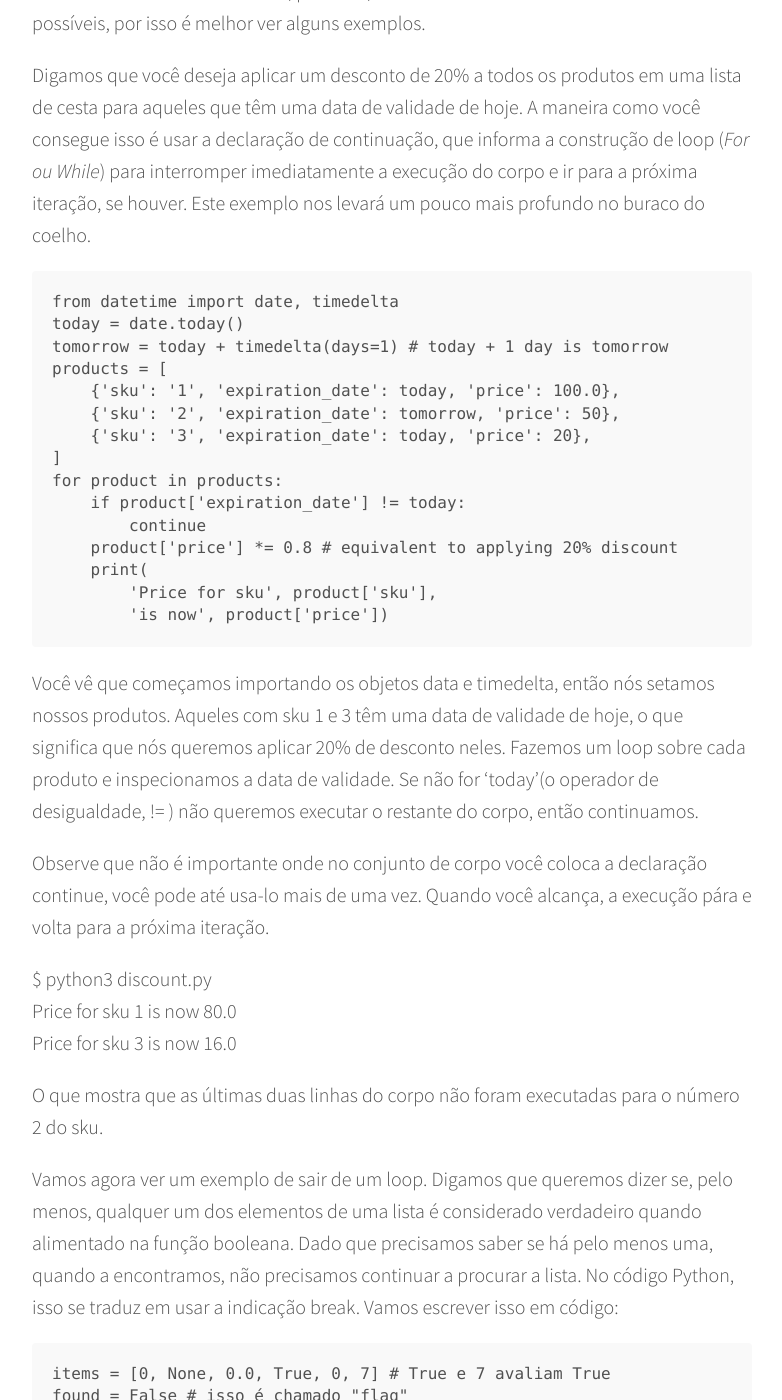
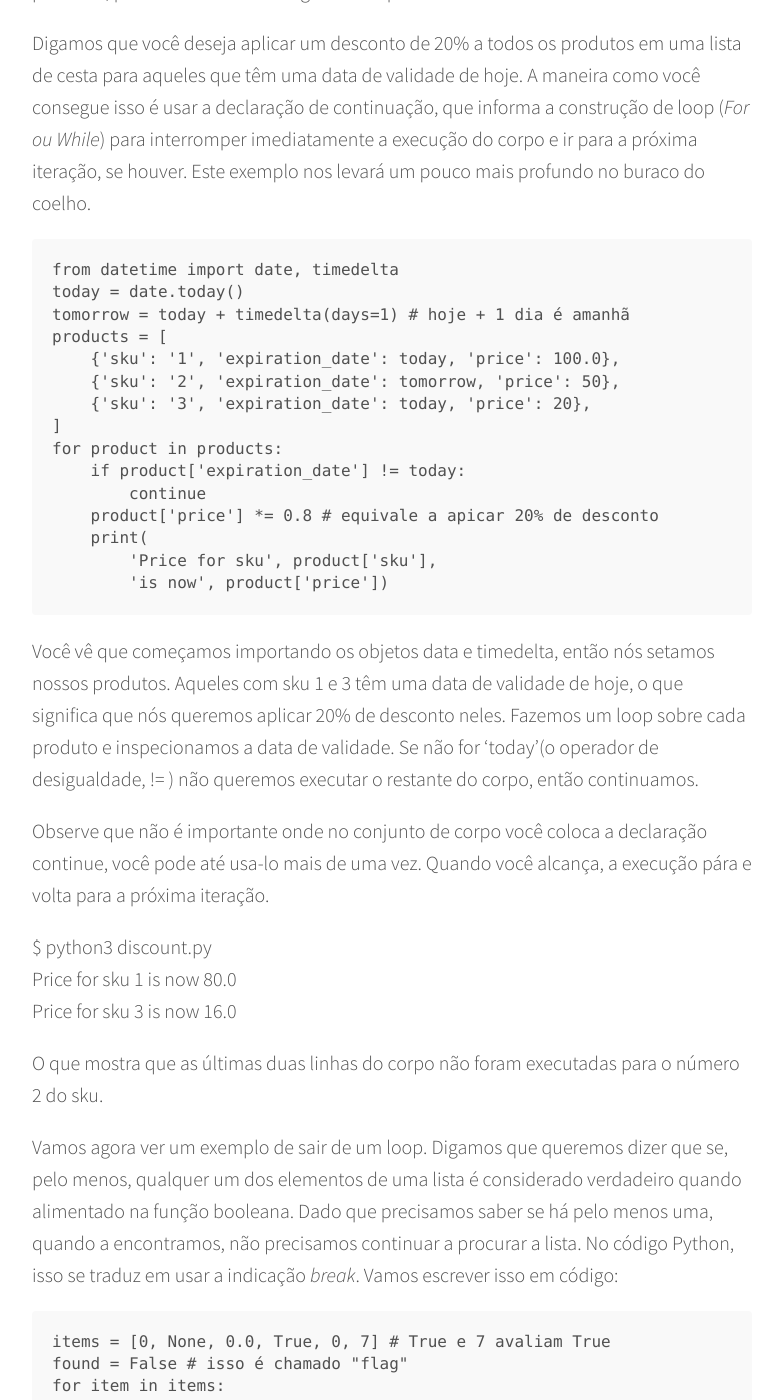
Before and after one commit to indrajithbandara/debug-blog, a Jekyll site: the page built from _posts/2017-07-04-py3.md, in a window 1280 px wide and 1400 px high, scrolled down 18426 px. Shown: the whole window, without its empty margins (248-1030 px from the left). Built offline with Jekyll 4.4.1, drawn with Linux system fonts in a browser that asks for light colours; comment, search, counter and statistics services are not loaded; some of the changed text lies outside the part shown.

Commit message:
up.10.10

````diff
--- a/_posts/2017-07-04-py3.md
+++ b/_posts/2017-07-04-py3.md
@@ -484,7 +484,7 @@ se houver. Este exemplo nos levará um pouco mais profundo no buraco do coelho.
 ```
 from datetime import date, timedelta
 today = date.today()
-tomorrow = today + timedelta(days=1) # today + 1 day is tomorrow
+tomorrow = today + timedelta(days=1) # hoje + 1 dia é amanhã
 products = [
     {'sku': '1', 'expiration_date': today, 'price': 100.0},
     {'sku': '2', 'expiration_date': tomorrow, 'price': 50},
@@ -493,7 +493,7 @@ products = [
 for product in products:
     if product['expiration_date'] != today:
         continue
-    product['price'] *= 0.8 # equivalent to applying 20% discount
+    product['price'] *= 0.8 # equivale a apicar 20% de desconto
     print(
         'Price for sku', product['sku'],
         'is now', product['price'])
@@ -511,9 +511,9 @@ Price for sku 3 is now 16.0
 
 O que mostra que as últimas duas linhas do corpo não foram executadas para o número 2 do sku.
 
-Vamos agora ver um exemplo de sair de um loop. Digamos que queremos dizer se, pelo menos, qualquer um dos elementos de uma lista é considerado verdadeiro
+Vamos agora ver um exemplo de sair de um loop. Digamos que queremos dizer que se, pelo menos, qualquer um dos elementos de uma lista é considerado verdadeiro
 quando alimentado na função booleana. Dado que precisamos saber se há pelo menos uma, quando a encontramos, não precisamos continuar a procurar a lista.
-No código Python, isso se traduz em usar a indicação break. Vamos escrever isso em código:
+No código Python, isso se traduz em usar a indicação *break*. Vamos escrever isso em código:
 ```
 items = [0, None, 0.0, True, 0, 7] # True e 7 avaliam True
 found = False # isso é chamado "flag"
@@ -595,7 +594,7 @@ Tudo o que precisamos é configurar um objeto de driver caso encontremos um, por
 Tudo o que precisamos é configurar um objeto de driver caso encontremos um, porque o resto do código usará essa informação em algum lugar. Observe que o código é mais curto
 e mais elegante, porque a lógica agora está corretamente agrupada onde pertence.
 
-#### Colocando tudo isso em conjunto
+### Colocando tudo isso em conjunto
 
 Agora que você viu tudo o que há para ver sobre condicionais e loops, é hora de apimentar um pouco e ver esses dois exemplos que eu antecipei no início deste capítulo. Vamos misturar
 e combinar aqui, para que você possa ver como se pode usar todos esses conceitos juntos.  Vamos começar escrevendo algum código para gerar uma lista de números primos até algum limite.
````
Also changed, not shown: other parts of _posts/2017-07-04-py3.md (+20 -23 lines).
